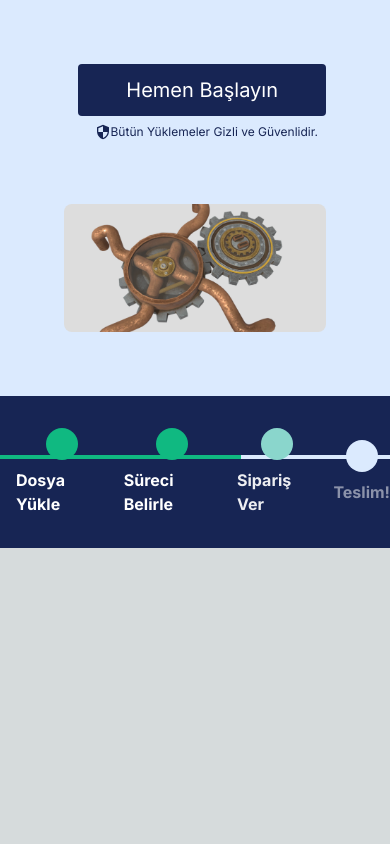
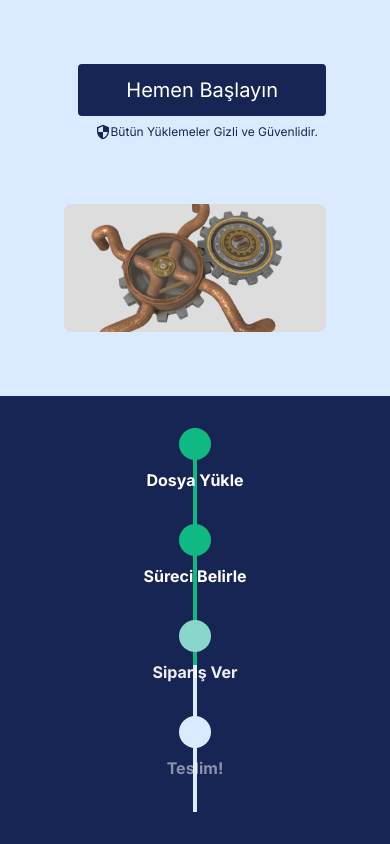
Before and after one commit to ebraar/tarvip-homepage, a Next.js app in the folder tarvip-homepage/: page / in a window 390 px wide. Shown: the part 620-1464 px from the top of the page. Before the commit the page ends 1168 px from the top, so only its background shows below. Built offline with nearby package versions, Linux system fonts and the light colour scheme.

Commit message:
process mobili için ayarlama

```diff
--- a/tarvip-homepage/app/page.js
+++ b/tarvip-homepage/app/page.js
@@ -1,8 +1,27 @@
+"use client"
 import ProcessSteps from "/components/process";
 import HomeSection from "/components/homepage";
+import MobileProcessSteps from "/components/processMobil";
 import Head from 'next/head';
+import React, { useState, useEffect } from "react";
 
 export default function Home() {
+
+  const [isMobile, setIsMobile] = useState(window.innerWidth < 768);
+
+  useEffect(() => {
+    const handleResize = () => {
+      setIsMobile(window.innerWidth < 768);
+    };
+
+    window.addEventListener('resize', handleResize);
+    handleResize();
+
+    return () => {
+      window.removeEventListener('resize', handleResize);
+    };
+  }, []);
+
   return (
     <>
     <Head>
@@ -10,7 +29,9 @@ export default function Home() {
       </Head>
     <div>
       <HomeSection/>
-      <ProcessSteps/>
+      <div>
+      {isMobile ? <MobileProcessSteps /> : <ProcessSteps />}
+      </div>
     </div>
     </>
   );
```
